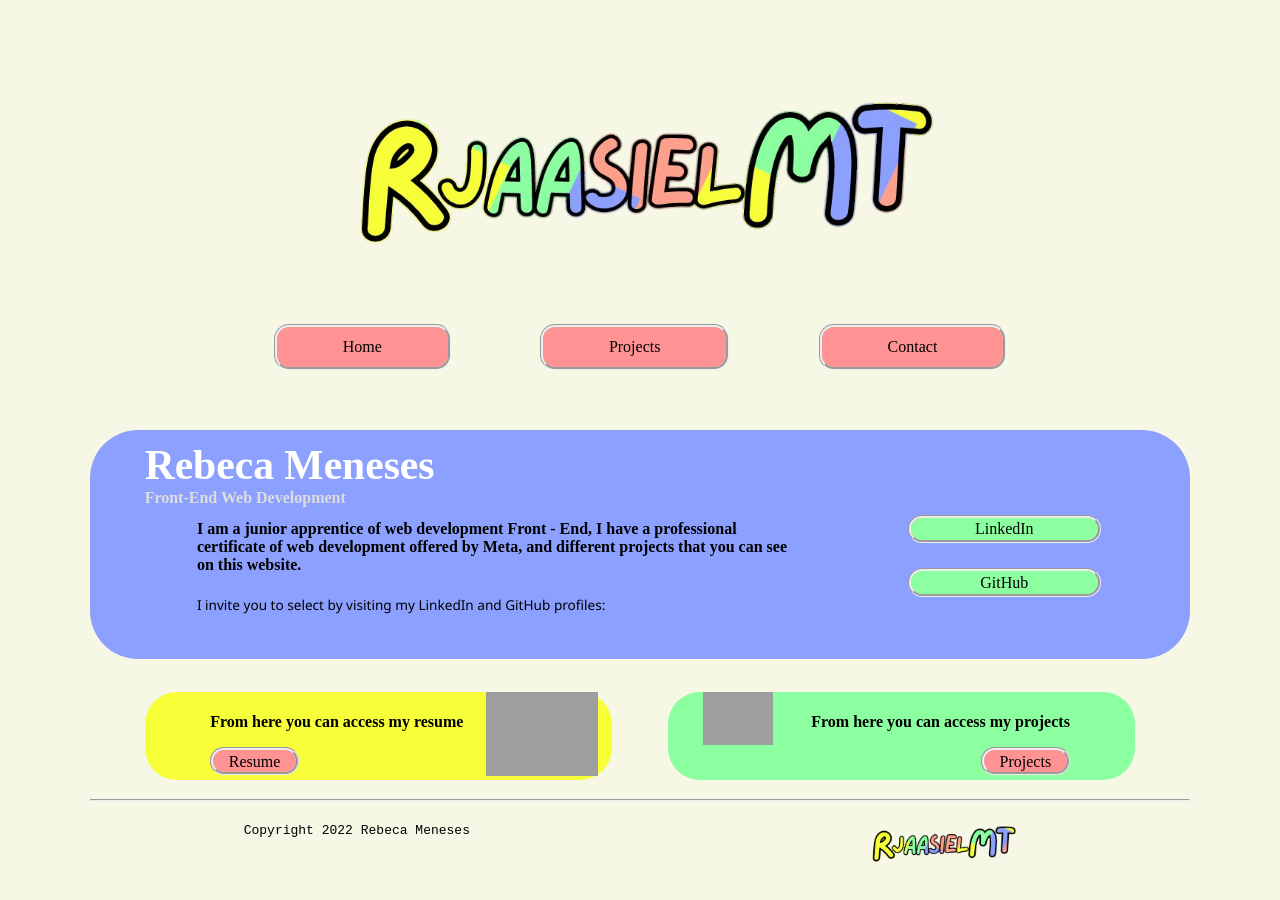
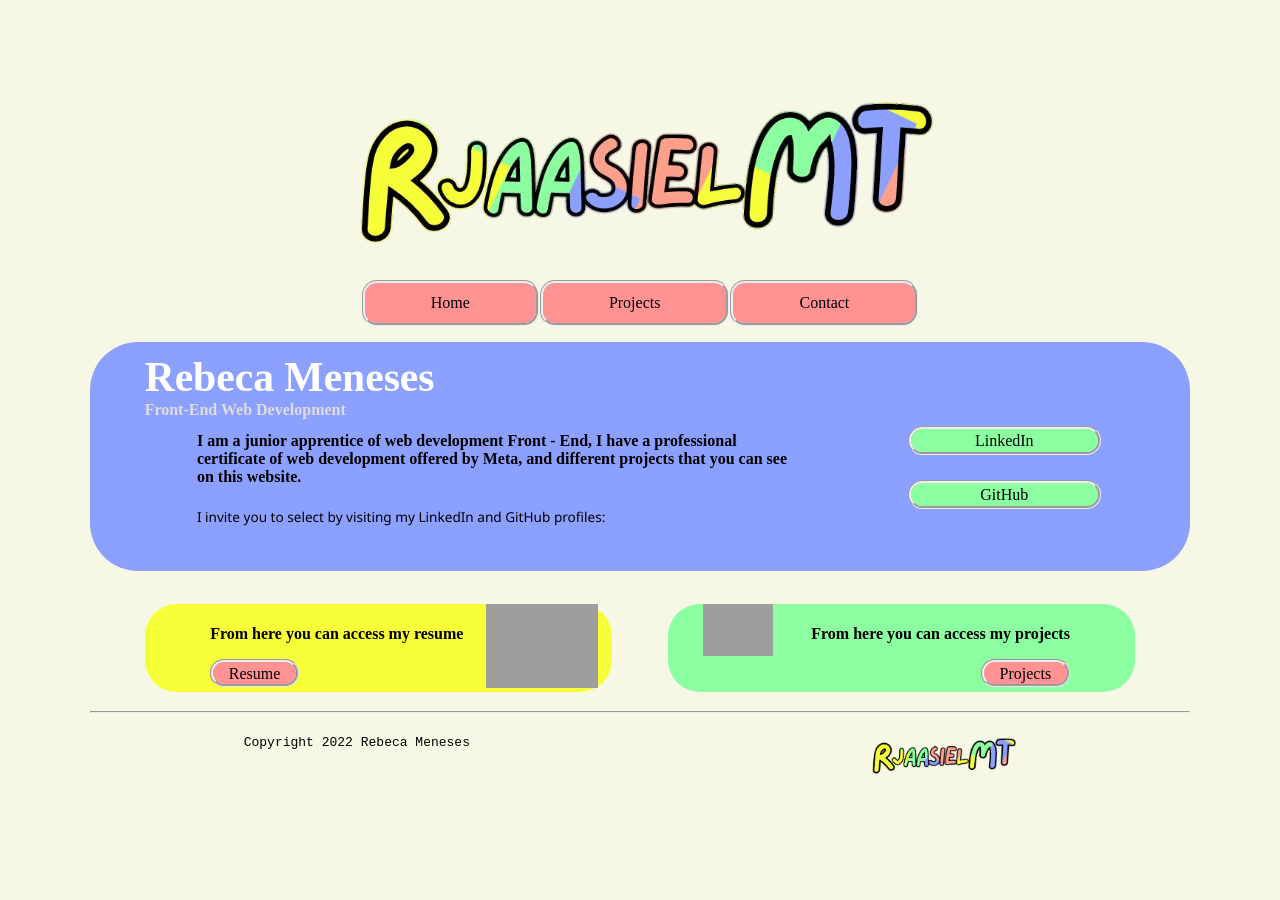
Before and after one commit to RjaasielMT/portfolio, a plain HTML site: page index.html in a window 1280 px wide. After the commit the page ends 871 px from the top, so only its background shows below. Drawn offline with Linux system fonts and the light colour scheme; grey boxes are pictures that could not be loaded.

Commit message:
Update main.css

```diff
--- a/style/main.css
+++ b/style/main.css
@@ -29,7 +29,6 @@ nav {
     border-style: groove;
     border-radius: 15px;
     text-align: center;
-    margin: 4%;
     padding: 1%;
     padding-left: 6%;
     padding-right: 6%;
@@ -43,7 +42,6 @@ nav {
     padding-left: 6%;
     padding-right: 6%;
     text-align: center;
-    margin: 4%;
 }
 
 .threebox {
@@ -54,7 +52,6 @@ nav {
     padding-left: 6%;
     padding-right: 6%;
     text-align: center;
-    margin: 4%;
 }
 
 nav ul {
```
